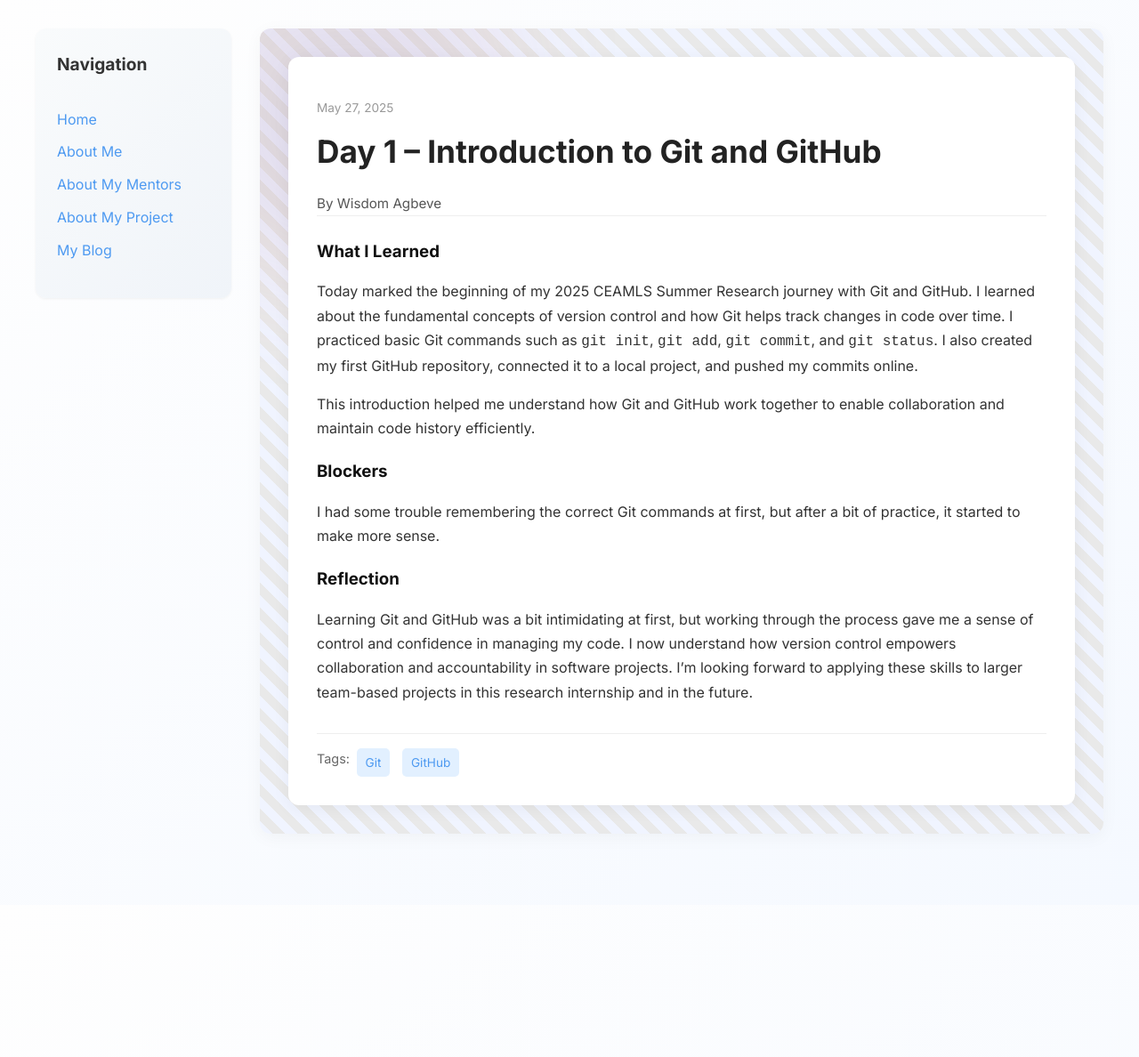
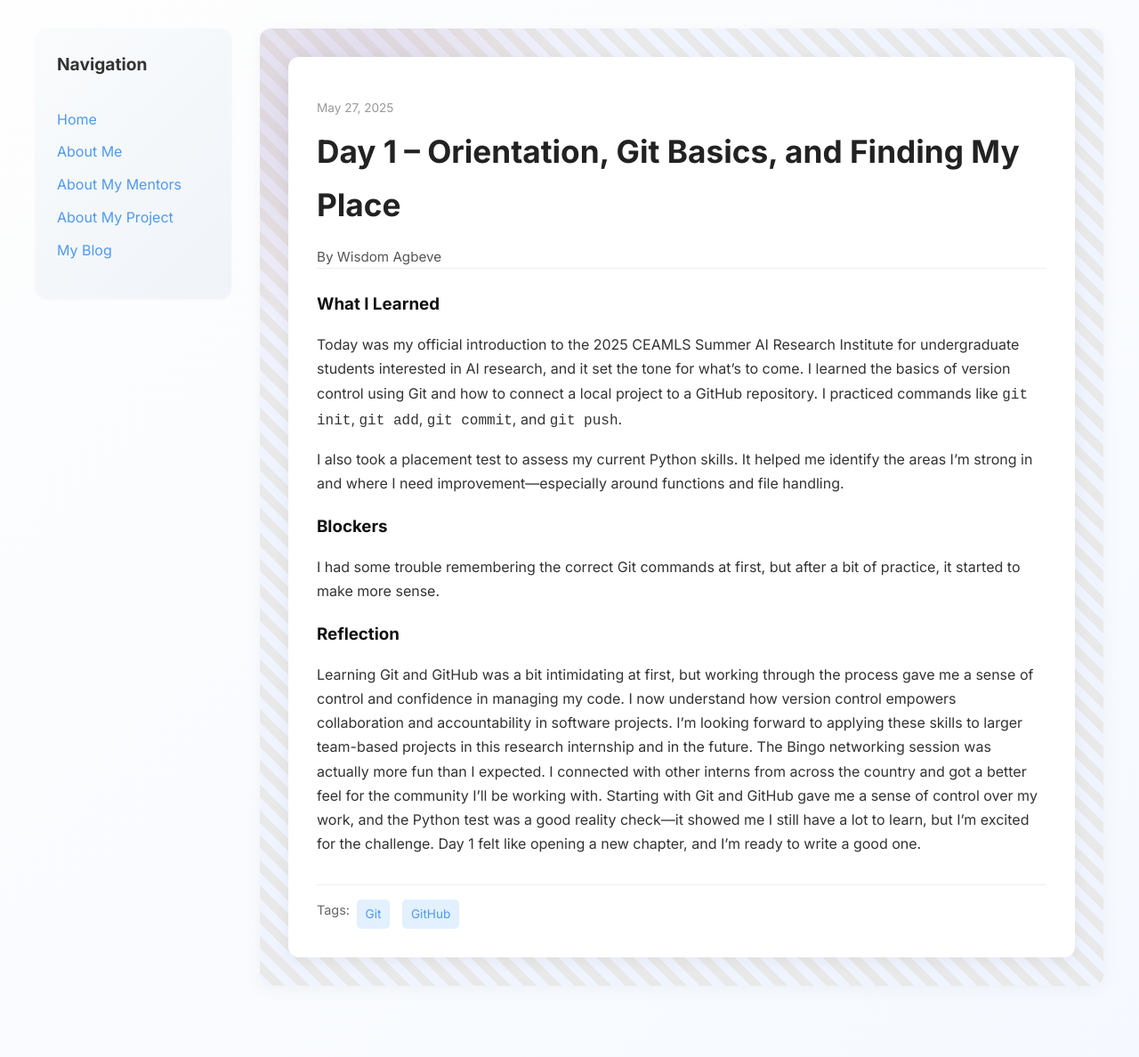
Before and after one commit to wisdomagbeve01/wisdomagbeve01.github.io, a Jekyll site: the page built from _posts/2025-05-27-day-1.md, in a window 1280 px wide. Shown: the whole page at 89% size. Built offline with Jekyll 4.4.1, drawn with Linux system fonts in a browser that asks for light colours; before the commit the page ends 1017 px from its top, so only the background shows below that.

Commit message:
Update 2025-05-27-day-1.md

```diff
--- a/_posts/2025-05-27-day-1.md
+++ b/_posts/2025-05-27-day-1.md
@@ -1,15 +1,15 @@
 ---
 layout: post
-title: "Day 1 – Introduction to Git and GitHub"
+title: "Day 1 – Orientation, Git Basics, and Finding My Place"
 date: 2025-05-27
 author: Wisdom Agbeve
 permalink: /day1.html
 tags: ["Git", "GitHub"]
 
 what_i_learned: |
-  Today marked the beginning of my 2025 CEAMLS Summer Research journey with Git and GitHub. I learned about the fundamental concepts of version control and how Git helps track changes in code over time. I practiced basic Git commands such as `git init`, `git add`, `git commit`, and `git status`. I also created my first GitHub repository, connected it to a local project, and pushed my commits online.
+  Today was my official introduction to the 2025 CEAMLS Summer AI Research Institute for undergraduate students interested in AI research, and it set the tone for what’s to come. I learned the basics of version control using Git and how to connect a local project to a GitHub repository. I practiced commands like `git init`, `git add`, `git commit`, and `git push`.
 
-  This introduction helped me understand how Git and GitHub work together to enable collaboration and maintain code history efficiently.
+  I also took a placement test to assess my current Python skills. It helped me identify the areas I’m strong in and where I need improvement—especially around functions and file handling.
 
 
 blockers: |
@@ -17,4 +17,5 @@ blockers: |
 
 reflection: |
   Learning Git and GitHub was a bit intimidating at first, but working through the process gave me a sense of control and confidence in managing my code. I now understand how version control empowers collaboration and accountability in software projects. I'm looking forward to applying these skills to larger team-based projects in this research internship and in the future.
+  The Bingo networking session was actually more fun than I expected. I connected with other interns from across the country and got a better feel for the community I’ll be working with. Starting with Git and GitHub gave me a sense of control over my work, and the Python test was a good reality check—it showed me I still have a lot to learn, but I’m excited for the challenge. Day 1 felt like opening a new chapter, and I’m ready to write a good one.
 ---
```
